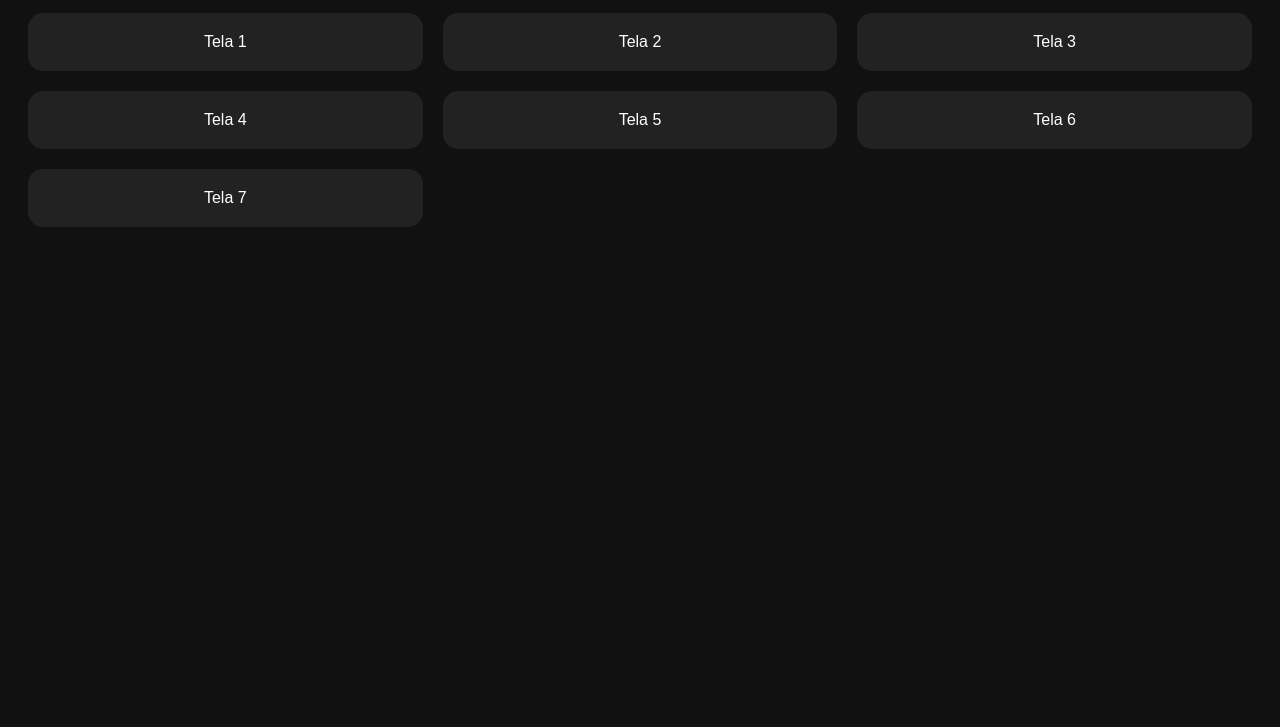
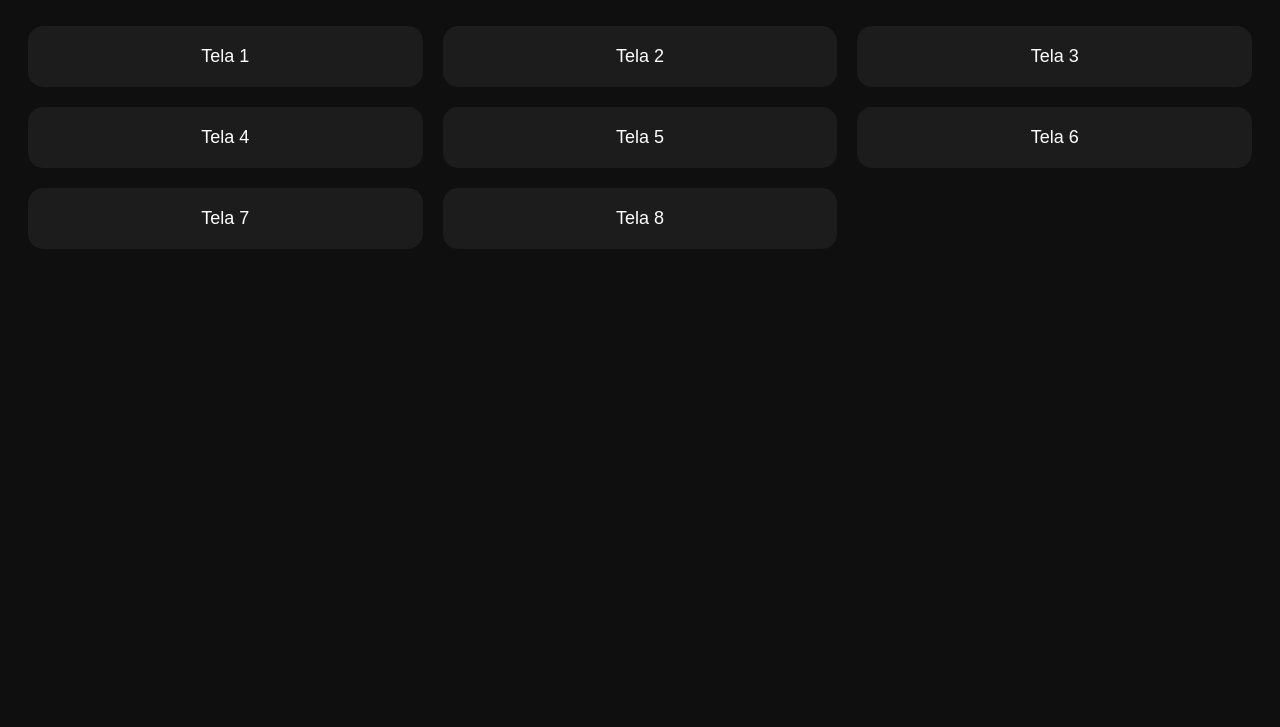
Before and after one commit to ArthurBrian26/PAINEL, a plain HTML site: page index.html in a window 1280 px wide. Shown: the part 73-800 px from the top of the page. Drawn offline with Linux system fonts and the light colour scheme.

Commit message:
Update index.html

```diff
--- a/index.html
+++ b/index.html
@@ -1,15 +1,44 @@
 <html>
 <head>
   <style>
-    body { background:#111; color:white; font-family:sans-serif; }
-    .grid { display:grid; grid-template-columns:repeat(3,1fr); gap:20px; padding:20px; }
-    .card { background:#222; padding:20px; border-radius:15px; text-align:center; }
-    a { color:white; text-decoration:none; }
+    body {
+      background:#0f0f0f;
+      color:white;
+      font-family:sans-serif;
+      text-align:center;
+    }
+    h1 { margin-top:20px; }
+
+    .grid {
+      display:grid;
+      grid-template-columns:repeat(3,1fr);
+      gap:20px;
+      padding:20px;
+    }
+
+    .card {
+      background:#1c1c1c;
+      padding:20px;
+      border-radius:15px;
+      transition:0.2s;
+    }
+
+    .card:hover {
+      background:#2a2a2a;
+      transform:scale(1.05);
+    }
+
+    a {
+      color:white;
+      text-decoration:none;
+      font-size:18px;
+    }
   </style>
 </head>
+
 <body>
 
-<h1 style="text-align:center;">PAINEL DOOH</h1>
+<h1>🎯 PAINEL DOOH</h1>
 
 <div class="grid">
   <div class="card"><a href="tela1.html">Tela 1</a></div>
@@ -19,6 +48,7 @@
   <div class="card"><a href="tela5.html">Tela 5</a></div>
   <div class="card"><a href="tela6.html">Tela 6</a></div>
   <div class="card"><a href="tela7.html">Tela 7</a></div>
+  <div class="card"><a href="tela7.html">Tela 8</a></div>
 </div>
 
 </body>
```
